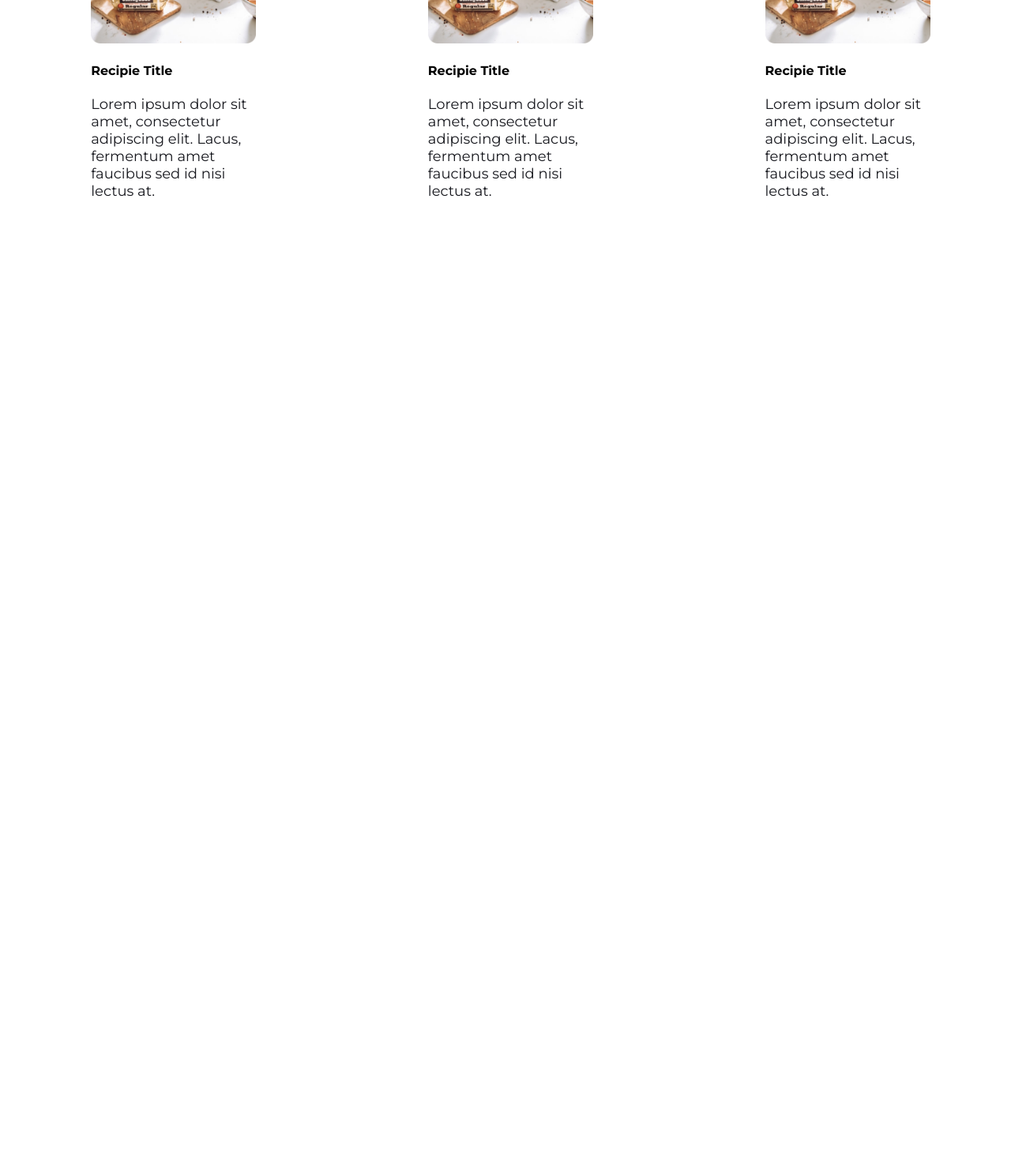
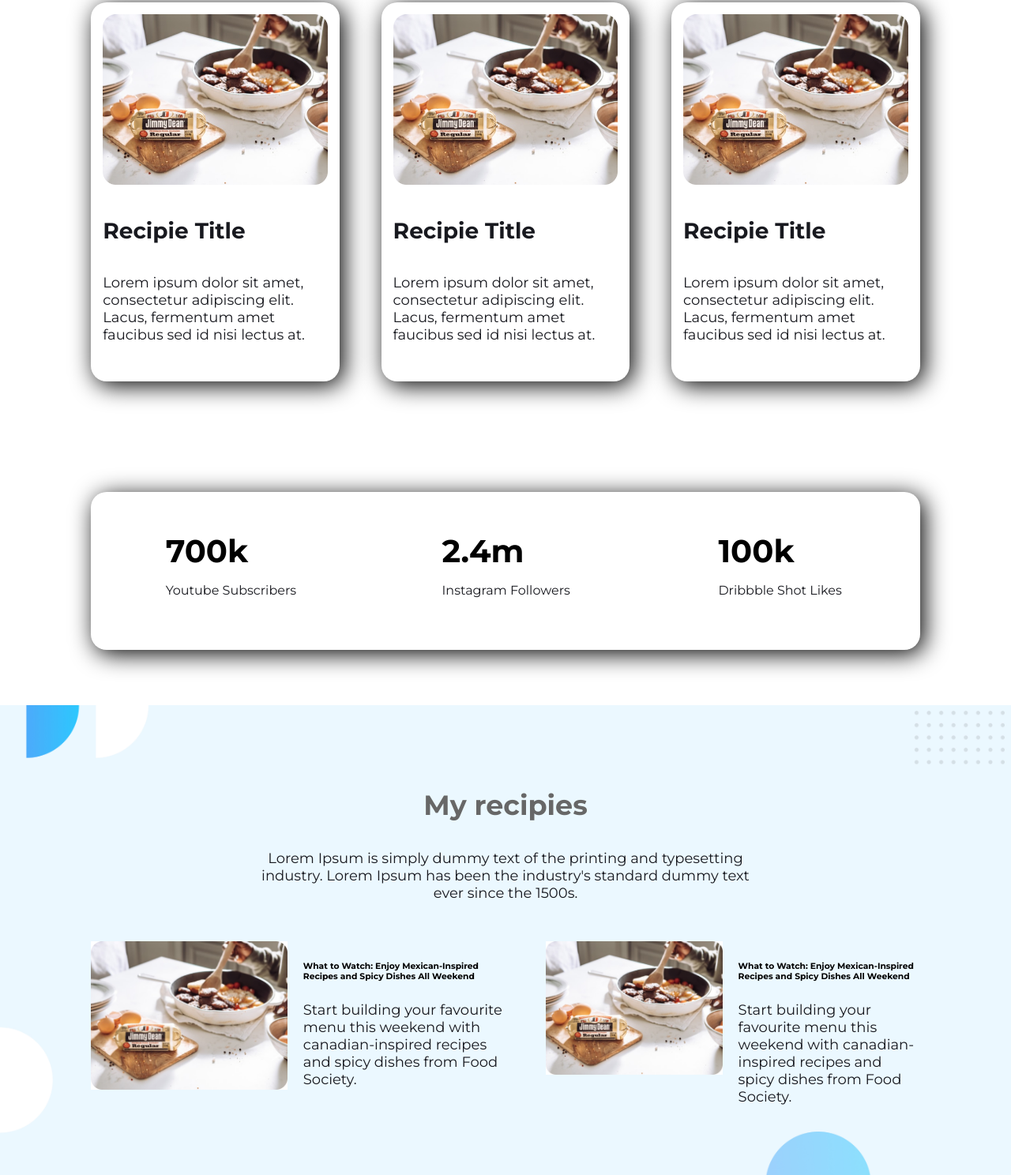
Before and after one commit to ferdousalam007/-Food-Society, a plain HTML site: page index.html in a window 1280 px wide. Shown: the part 1584-3072 px from the top of the page at 79% size. Before the commit the page ends 1925 px from the top, so only its background shows below. Drawn offline with Linux system fonts and the light colour scheme.

Commit message:
blog  section start

```diff
--- a/index.html
+++ b/index.html
@@ -22,7 +22,7 @@
             <img src="images/banner-image.png" alt="">
         </div>
     </section>
-    <section class="about-section display-items">
+    <section class="about-area display-items">
         <div class="half-width">
             <img src="images/about.png" alt="">
         </div>
@@ -32,27 +32,78 @@
             <a class="main-button" href="">Contact me</a>
         </div>
     </section>
-    <section>
+    <section class="recipies-area">
         <div class="section-title">
             <h3>My recipies</h3>
             <p>Lorem Ipsum is simply dummy text of the printing and typesetting industry. Lorem Ipsum has been the industry's standard dummy text ever since the 1500s.</p>
         </div>
         <div class="recipies-box display-items">
-          <div class="recipies-single-box on-third-width">
-              <img src="images/reciepi01.jpg" alt="">
-              <h4>Recipie Title</h4>
-              <p>Lorem ipsum dolor sit amet, consectetur adipiscing elit. Lacus, fermentum amet faucibus sed id nisi lectus at.</p>
+          <div class="on-third-width">
+              <div class="recipies-single-box shadow">
+                <img src="images/reciepi01.jpg" alt="">
+                <h4>Recipie Title</h4>
+                <p>Lorem ipsum dolor sit amet, consectetur adipiscing elit. Lacus, fermentum amet faucibus sed id nisi lectus at.</p>
+              </div>
           </div>
-          <div class="recipies-single-box on-third-width">
-              <img src="images/reciepi01.jpg" alt="">
-              <h4>Recipie Title</h4>
-              <p>Lorem ipsum dolor sit amet, consectetur adipiscing elit. Lacus, fermentum amet faucibus sed id nisi lectus at.</p>
+          <div class="on-third-width margin-left-5">
+              <div class="recipies-single-box shadow">
+                <img src="images/reciepi01.jpg" alt="">
+                <h4>Recipie Title</h4>
+                <p>Lorem ipsum dolor sit amet, consectetur adipiscing elit. Lacus, fermentum amet faucibus sed id nisi lectus at.</p>
+              </div>
           </div>
-          <div class="recipies-single-box on-third-width">
-              <img src="images/reciepi01.jpg" alt="">
-              <h4>Recipie Title</h4>
-              <p>Lorem ipsum dolor sit amet, consectetur adipiscing elit. Lacus, fermentum amet faucibus sed id nisi lectus at.</p>
+          <div class="on-third-width margin-left-5">
+             <div class="recipies-single-box shadow">
+                <img src="images/reciepi01.jpg" alt="">
+                <h4>Recipie Title</h4>
+                <p>Lorem ipsum dolor sit amet, consectetur adipiscing elit. Lacus, fermentum amet faucibus sed id nisi lectus at.</p>
+             </div>
           </div>
+        </div>
+    </section>
+    <section class="status-area">
+       <div class="shadow display-items status-area-box">
+          <div class="on-third-width margin-left-9">
+              <h5>700k</h5>
+              <p>Youtube Subscribers</p>
+          </div>
+          <div class="on-third-width margin-left-9">
+              <h5>2.4m</h5>
+              <p>Instagram Followers</p>
+          </div>
+          <div class="on-third-width margin-left-9">
+              <h5>100k</h5>
+              <p>Dribbble Shot Likes</p>
+          </div>
+       </div>
+    </section>
+    <section class="blog-area">
+        <div class="section-title">
+            <h3>My recipies</h3>
+            <p>Lorem Ipsum is simply dummy text of the printing and typesetting industry. Lorem Ipsum has been the industry's standard dummy text ever since the 1500s.</p>
+        </div>
+        <div class="display-items">
+           <div class="half-width-two margin-left-9">
+              <div class="display-items blog-content">
+                <div>
+                    <img src="images/reciepi01.jpg" alt="">
+                  </div>
+                   <div class="blog-text">
+                        <h6>  What to Watch: Enjoy Mexican-Inspired Recipes and Spicy Dishes All Weekend</h6>
+                        <p>Start building your favourite menu this weekend with canadian-inspired recipes and spicy dishes from Food Society.</p>
+                   </div>
+              </div>
+           </div>
+           <div class="half-width-two margin-right-9">
+            <div class="display-items blog-content margin-left-5">
+                  <div class="margin-left-5">
+                        <img src="images/reciepi01.jpg" alt="">
+                  </div>
+                   <div class="blog-text">
+                        <h6>  What to Watch: Enjoy Mexican-Inspired Recipes and Spicy Dishes All Weekend</h6>
+                        <p>Start building your favourite menu this weekend with canadian-inspired recipes and spicy dishes from Food Society.</p>
+                   </div>
+              </div>
         </div>
     </section>
 </body>
--- a/style.css
+++ b/style.css
@@ -13,6 +13,16 @@ h2{
     font-size: 40px;
     font-weight: 700;
     color: #707070;
+}
+h3 {
+    font-size: 35px;
+    color: #676767;
+    font-weight: 700;
+}
+h5{
+    font-size: 40px;
+    font-weight: 700;
+    margin: 0;
 }
 p {
     font-size: 18px;
@@ -31,8 +41,14 @@ p {
     padding-right: 8%;
     margin: auto;
 }
+.half-width-two{
+    width: 50%;
+}
 img{
     width: 100%;
+}
+.shadow{
+      box-shadow: 5px 5px 30px #000;
 }
 .main-button {
     text-decoration: none;
@@ -43,15 +59,63 @@ img{
     display: inline-block;
     margin-top: 25px;
 }
-.about-section{
+.about-area{
     background-image: url(images/Frame-57.jpg);
     background-size: cover;
     background-repeat: no-repeat;
     padding-bottom: 0;
 }
+.recipies-area{
+    padding-left: 9%;
+    padding-right: 9%;
+}
+.section-title{
+    text-align: center;
+    width: 50%;
+    margin: 0 auto 50px;
+}
+.recipies-single-box{
+    padding: 15px 15px 30px;
+    border-radius: 20px;
+}
+.recipies-single-box h4{
+    font-size: 28px;
+    color: #18191F;
+}
 .on-third-width{
     width: 33%;
-    padding-left: 9%;
-    padding-right: 8%;
     margin: auto;
 }
+.margin-left-5{
+    margin-left: 5%;
+}
+.margin-left-9{
+    margin-left: 9%;
+}
+.margin-right-9{
+    margin-right: 9%;
+}
+.status-area{
+    padding-left: 9%;
+    padding-right: 9%;
+}
+.status-area-box{
+    border-radius: 20px;
+    padding: 50px 0;
+    box-shadow: 5px 5px 30px #000;
+}
+.status-area-box p{
+    font-size: 16px;
+    color: #18191F;
+}
+.blog-area{
+    background: url(images/Frame\ 57.jpg);
+    background-size: cover;
+    background-repeat: no-repeat;
+}
+.blog-content{
+
+}
+.blog-text{
+    padding-left: 20px;
+}
```
